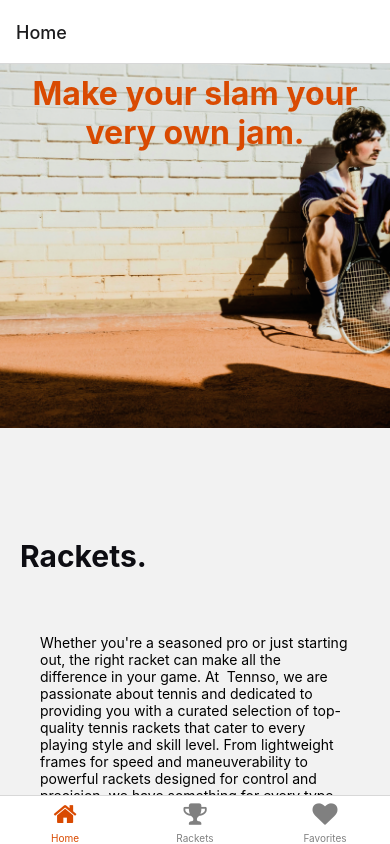
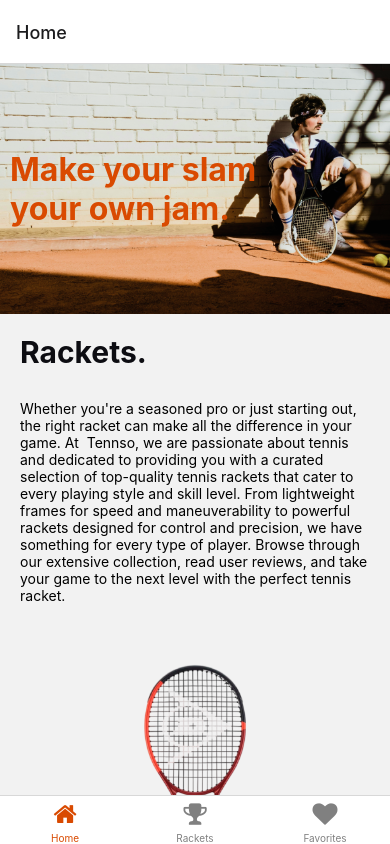
Before and after one commit to MaoEis/TennosReact, a React Native app: screen /Home in a window 390 px wide. Built offline with nearby package versions, Linux system fonts and the light colour scheme; no server answers.

Commit message:
added API for homeScreen and Rackets ScrollView

```diff
--- a/App.js
+++ b/App.js
@@ -1,51 +1,13 @@
 import { NavigationContainer } from "@react-navigation/native";
-import { StyleSheet, Text, View, TextInput, Image } from 'react-native';
+import { StyleSheet, Text, View } from 'react-native';
 import { createBottomTabNavigator } from '@react-navigation/bottom-tabs';
 import Icon from 'react-native-vector-icons/FontAwesome';
 
 import HomeScreen from "./screens/HomeScreen";
-
-function Home() {
-  return (
-    <View style={{ flex: 1, justifyContent: 'center', alignItems: 'center' }}>
-      <Text>Home.</Text>
-    </View>
-  );
-}
-
-function Rackets() {
-  return (
-    <View style={{ flex: 1, justifyContent: 'center', alignItems: 'center' }}>
-      <Text>Rackets.</Text>
-    </View>
-  );
-}
-
-function FavorPage() {
-  return (
-    <View style={{ flex: 1, justifyContent: 'center', alignItems: 'center' }}>
-      <Text>Favorites.</Text>
-    </View>
-  );
-}
-
-// function HomeScreen ({ navigation }) {
-//   return (
-//     <View style={styles.container}>
-//       <Text style={styles.text}>Hello, this is Tennos, and it's all about tennis rackets!</Text>
-//       <Text style={styles.text}>More text...</Text>
-//       <TextInput style={styles.textInput} placeholder="Text goes here..." />
-//       <Image
-//         style={styles.image}
-//         source={{ uri: 'https://reactnative.dev/img/tiny_logo.png' }}
-//       />
-//       <StatusBar style="auto" />
-//     </View>
-//   );
-// }
+import RacketsScreen from "./screens/RacketsScreen";
+import FavoritesScreen from "./screens/FavoritesScreen";
 
 const Tab = createBottomTabNavigator();
-
 
 export default function App() {
   return (
@@ -71,8 +33,8 @@ export default function App() {
 
        })}>
       <Tab.Screen name="Home" component={HomeScreen} />
-      <Tab.Screen name="Rackets" component={Rackets} />
-      <Tab.Screen name="Favorites" component={FavorPage} />
+      <Tab.Screen name="Rackets" component={RacketsScreen} />
+      <Tab.Screen name="Favorites" component={FavoritesScreen} />
     </Tab.Navigator>
     </NavigationContainer>
 
@@ -89,17 +51,5 @@ const styles = StyleSheet.create({
     alignItems: 'center',
     justifyContent: 'center',
   },
-  text: {
-    color: 'red'
-  },
-  textInput: {
-    borderWidth: 1,
-    borderStyle: 'solid',
-    borderColor: '#5c5e5d',
-    padding: 8
-  },
-  image: {
-    width: 64,
-    height: 64,
-  }
+
 });
--- /dev/null
+++ b/components/WhyUsArticle.js
@@ -0,0 +1,96 @@
+import React, { useState, useEffect } from 'react';
+import { View, Text, Platform, Image, StyleSheet } from 'react-native';
+
+const WhyUsArticle = () => {
+    const [articles, setArticles] = useState([]);
+
+    const getArticleData = async () => {
+        try {
+            let url;
+            if (Platform.OS == "android") {
+            //ddev describe om port number te weten te komen
+                url = `http://10.0.2.2:63130/api/whyUs/`;
+                } else {
+                url = "https://examen-v1.ddev.site/api/rackets/";
+                }
+
+            const response = await fetch(url, {
+                method: "GET",
+            });
+
+            const json = await response.json();
+
+            setArticles(json.items);
+        }
+
+        catch (error) {
+            console.error(error);
+            alert("Network request failed. Please try again later.");
+        }
+
+    }
+
+
+
+    useEffect(() => {
+        getArticleData();
+    }, []);
+
+
+
+    return (
+        <View >
+          {articles.map((article, index) => (
+            <View style={styles.wrapper}>
+              <Image
+               style={styles.image}
+               source={{
+                 uri: article.iconimg
+               }}
+             />
+               <Text style={styles.title}>{article.title}</Text>
+               <Text style={styles.body}>{article.description}</Text>
+            </View>
+          ))}
+
+        </View>
+      );
+}
+
+const styles = StyleSheet.create({
+    contentContainer:{
+      margin: 20,
+      backgroundColor: "#9C9CBA",
+  },
+
+    image: {
+      height: 40,
+      width: 40,
+      alignItems: 'center',
+      justifyContent: 'center',
+      marginBottom: 15,
+
+    },
+    wrapper: {
+      padding: 24,
+      alignItems: 'center',
+      justifyContent: 'center',
+      margin: 20,
+      backgroundColor: "#E0E0E7",
+      width: 350,
+
+    },
+    title: {
+      fontSize: 24,
+      color: "#D94A01",
+      fontWeight: "bold",
+      textTransform: "uppercase",
+      marginBottom: 24,
+    },
+    body: {
+      lineHeight: 24
+
+    }
+});
+
+export default WhyUsArticle;
--- a/package.json
+++ b/package.json
@@ -16,8 +16,8 @@
     "expo-status-bar": "~1.12.1",
     "react": "18.2.0",
     "react-native": "0.74.5",
-    "react-native-safe-area-context": "4.10.5",
-    "react-native-screens": "3.31.1",
+    "react-native-safe-area-context": "^4.10.5",
+    "react-native-screens": "^3.31.1",
     "react-native-vector-icons": "^10.1.0"
   },
   "devDependencies": {
--- /dev/null
+++ b/screens/FavoritesScreen.js
@@ -0,0 +1,10 @@
+import React from 'react';
+import { View, Text } from 'react-native';
+
+export default function FavoritesScreen() {
+  return (
+    <View style={{ flex: 1, justifyContent: 'center', alignItems: 'center' }}>
+      <Text>Favorites. And more hearts.</Text>
+    </View>
+  );
+}
--- a/screens/HomeScreen.js
+++ b/screens/HomeScreen.js
@@ -1,84 +1,118 @@
 import React from 'react';
-import { StyleSheet, Text, ScrollView, ImageBackground } from 'react-native';
+import { StyleSheet, Image, Text, ScrollView, ImageBackground, TouchableOpacity } from 'react-native';
+import { useNavigation } from '@react-navigation/native';
+
+import WhyUsArticle from '../components/WhyUsArticle';
+
+// const Stack = createNativeStackNavigator();
 
 export default function HomeScreen() {
+    const navigation = useNavigation();
+
     return (
-        <ScrollView style={styles.overview}>
+        <ScrollView style={styles.contentContainer}>
             <ImageBackground
             source={require('../assets/backgroundpic.png')}
-        style={{width: '100%', height: '80%'}}
+            style={styles.imageBackground}
             >
             <Text
             style={styles.header}>
-                Make your slam your very own jam.
+                Make your slam your own jam.
             </Text>
             </ImageBackground>
+
             <Text
             style={styles.titleH2}>
                 Rackets.
             </Text>
+
+
             <Text
             style={styles.bodyText}>
             Whether you're a seasoned pro or just starting out, the right racket can make all the difference in your game. At  Tennso, we are passionate about tennis and dedicated to providing you with a curated selection of top-quality tennis rackets that cater to every playing style and skill level. From lightweight frames for speed and maneuverability to powerful rackets designed for control and precision, we have something for every type of player. Browse through our extensive collection, read user reviews, and take your game to the next level with the perfect tennis racket.</Text>
 
-{/* <TouchableOpacity
+            <Image
+            style={styles.tinyRacket}
+            source={require('../assets/AlisonRed.png')}
+            />
+
+            <TouchableOpacity
             style={styles.button}
-    onPress={() => navigation.navigate('Products')}
+            onPress={() => navigation.navigate('Rackets')}
             >
                 <Text style={styles.buttonText}>See all.</Text>
-</TouchableOpacity> */}
+            </TouchableOpacity>
 
             <Text
             style={styles.titleH2}>
-                Why shop with us.
+                Why shop with us?
             </Text>
-{/*
+
             <ScrollView
             horizontal
             contentContainerStyle={styles.whyus}
             >
-</ScrollView> */}
+
+                <WhyUsArticle />
+
+
+            </ScrollView>
         </ScrollView>
   );
 }
 
 const styles = StyleSheet.create({
 
-    overview: {
-        flex: 1,
+    contentContainer: {
+        paddingBottom: 20,
       },
 
     header: {
         color: '#D94A01',
         fontWeight: 'bold',
         fontSize: 32,
-        alignSelf: 'center',
-        textAlign: 'center',
+        alignSelf: 'left',
+        textAlign: 'left',
         margin: 10,
+        width: 250,
 
     },
 
     imageBackground: {
         width: '100%',
-        height: 300,
+        height: 250,
         justifyContent: 'center',
-      },
-
-    contentContainer: {
-        padding: 20,
       },
 
     titleH2: {
         color: '#0D0D12',
         fontWeight: 'bold',
         fontSize: 30,
-        margin: 20
+        margin: 20,
+        marginBottom: 10,
+    },
+
+    tinyRacket: {
+        height: 300,
+        width: 150,
+        resizeMode: 'scale',
+        justifyContent: 'center',
+        alignSelf: 'center',
+        marginBottom: 10,
     },
 
     bodyText: {
-        margin: 40,
+        margin: 20,
+        marginBottom: 40,
     },
 
-
+    buttonText: {
+        fontSize: 30,
+        fontWeight: 'bold',
+        color: '#D94A01',
+        justifyContent: 'center',
+        alignSelf: 'center',
+        marginBottom: 40,
+    }
 
 });
--- /dev/null
+++ b/screens/RacketsScreen.js
@@ -0,0 +1,79 @@
+import React, { useState, useEffect } from 'react';
+import { View, Text, Platform, ScrollView, StyleSheet } from 'react-native';
+
+const RacketsScreen = ({ navigation }) => {
+  const [products, setProducts] = useState([]);
+
+  const getProducts= async () => {
+    try {
+      let url;
+      if (Platform.OS == "android") {
+        //ddev describe om port number te weten te komen
+        url = `http://10.0.2.2:63130/api/rackets/`;
+      } else {
+        url = "https://examen-v1.ddev.site/api/rackets/";
+      }
+
+      const response = await fetch(url, {
+        method: "GET",
+      });
+
+      const json = await response.json();
+
+      setProducts(json.items);
+
+    } catch (error) {
+      console.error(error);
+    }
+  };
+
+  useEffect(() => {
+    getProducts();
+}, []);
+
+
+
+  return (
+    <ScrollView style={styles.container}>
+      <Text style={styles.title}>Rackets.</Text>
+      {products.map((product, index) => (
+        <View key={index} style={styles.productCard}>
+          <Text style={styles.image}>{product.racketImg}</Text>
+          <view>
+          <Text style={styles.productTitle}>{product.title}</Text>
+          <icon> Icon heart </icon>
+          </view>
+          <Text style={styles.price}>{product.price}</Text>
+
+        </View>
+      ))}
+    </ScrollView>
+  );
+};
+
+const styles = StyleSheet.create({
+  container: {
+    padding: 20,
+  },
+  title: {
+    fontSize: 24,
+    fontWeight: 'bold',
+    marginBottom: 20,
+  },
+  productCard: {
+    padding: 20,
+    backgroundColor: '#f8f8f8',
+    marginBottom: 10,
+    borderRadius: 8,
+  },
+  productTitle: {
+    fontSize: 18,
+    fontWeight: 'bold',
+  },
+  productDescription: {
+    fontSize: 14,
+    color: '#666',
+  },
+});
+
+export default RacketsScreen;
```
Also changed, not shown: components/TabNavi.js (deleted, +0 -34 lines), assets/AlisonRed.png (added), screens/Catalogus.js (deleted), screens/FavPage.js (deleted), screens/ItemPage.js (deleted), screens/ItemScreen.js (added), 1 other file (tests, documents, lock files or other folders). Lines whose indentation alone changed are shown as unchanged.
